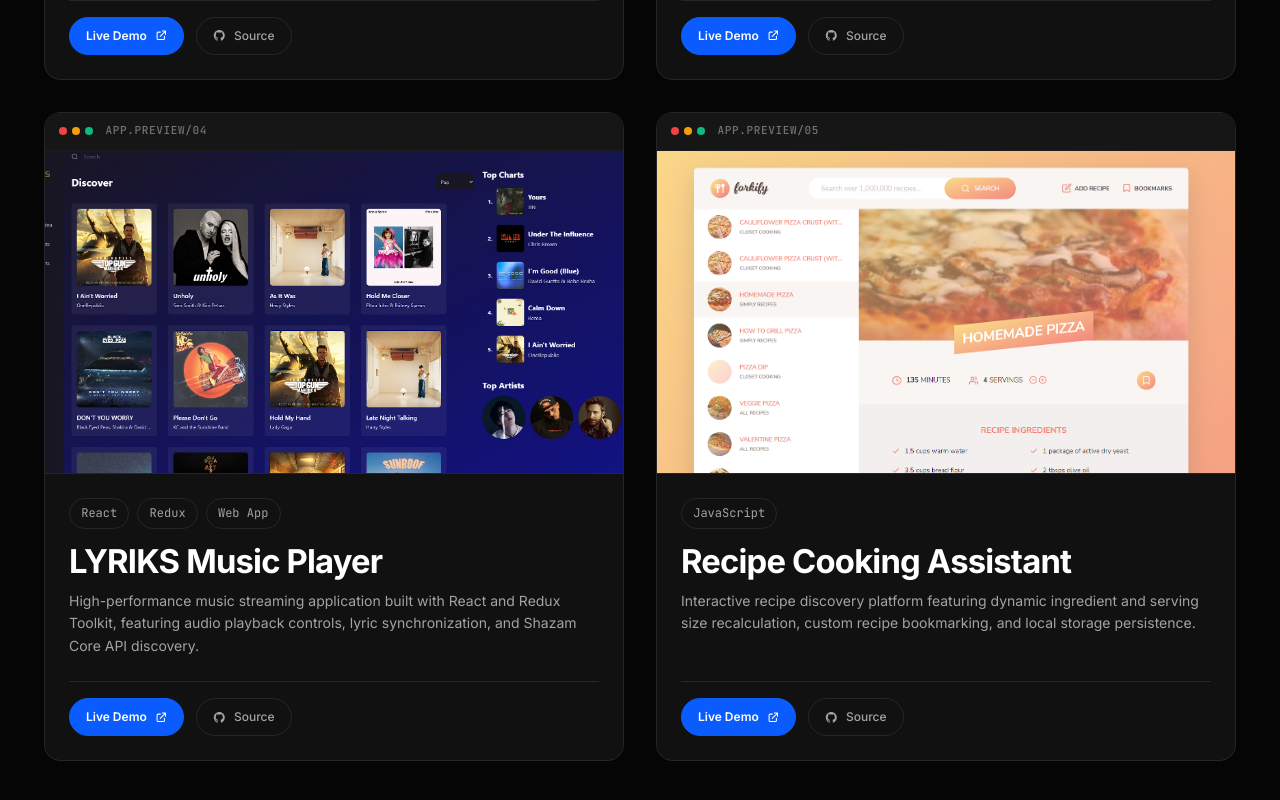
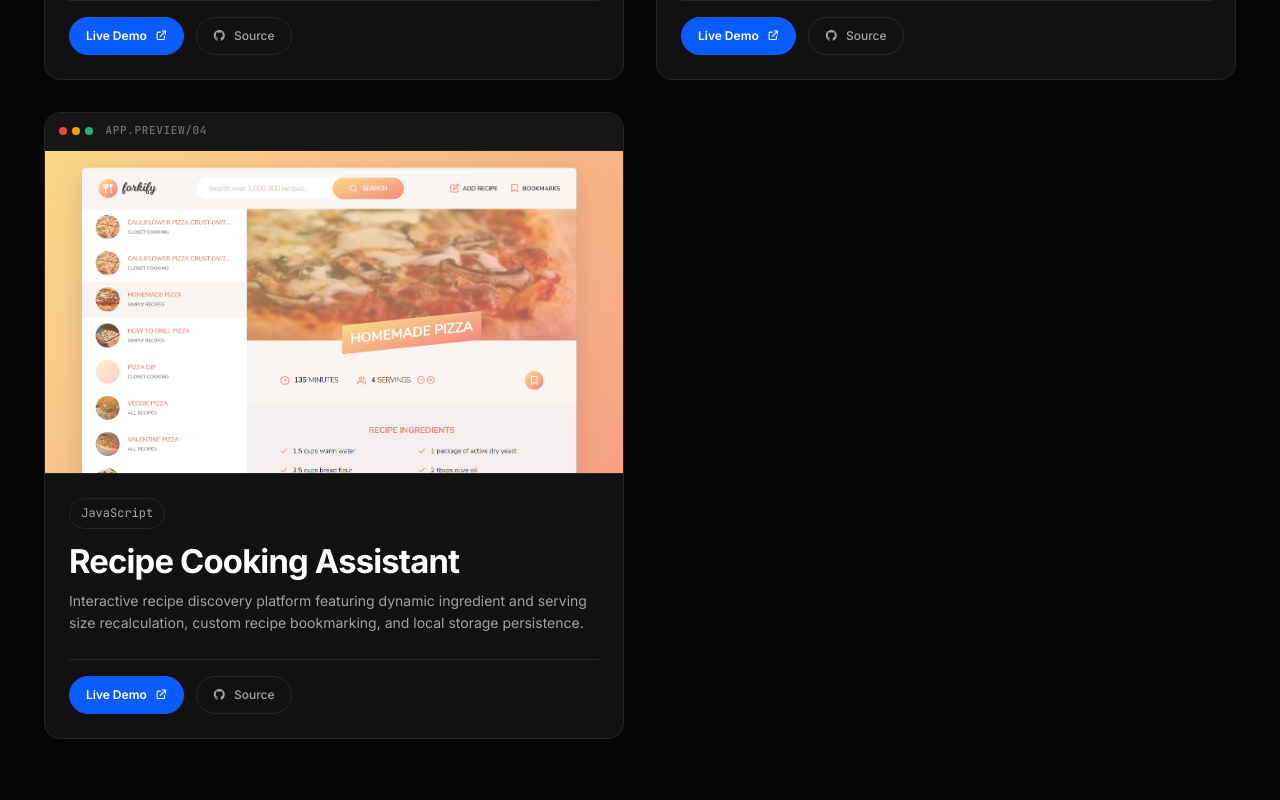
Before and after one commit to Ahmedhassanin12/my-portfolio, a React (Create React App) app: page / in a window 1280 px wide. Shown: the part 3228-4028 px from the top of the page. Built offline with nearby package versions, Linux system fonts and the light colour scheme.

Commit message:
refactor: replace Sanity CMS with local portfolio data file

```diff
--- a/src/data/portfolioData.js
+++ b/src/data/portfolioData.js
@@ -8,7 +8,6 @@
 import chatAppImg from "../assets/projects/chat-app.png";
 import quranPlayerImg from "../assets/projects/quran-player.png";
 import xciteStoreImg from "../assets/projects/xcite-store.png";
-import musicPlayerImg from "../assets/projects/music-player.png";
 import recipeAppImg from "../assets/projects/recipe-app.png";
 
 export const profileData = {
@@ -73,7 +72,6 @@
     codeLink: "https://github.com/Ahmedhassanin12/Chat-App",
     isArchitecturePreview: false,
   },
-
   {
     id: "work-xcite-store",
     title: "X-cite Clone (E-Commerce)",
@@ -83,17 +81,6 @@
     image: xciteStoreImg,
     projectLink: "https://droobas.github.io/X-Cite-User/",
     codeLink: "https://github.com/Ahmedhassanin12/X-Cite-User",
-    isArchitecturePreview: false,
-  },
-  {
-    id: "work-music-player",
-    title: "LYRIKS Music Player",
-    description:
-      "High-performance music streaming application built with React and Redux Toolkit, featuring audio playback controls, lyric synchronization, and Shazam Core API discovery.",
-    tags: ["React", "Redux", "Web App"],
-    image: musicPlayerImg,
-    projectLink: "https://ahmed-lyriks.netlify.app/",
-    codeLink: "https://github.com/Ahmedhassanin12/music-player",
     isArchitecturePreview: false,
   },
   {
```
Also changed, not shown: src/assets/projects/music-player.png (deleted).
